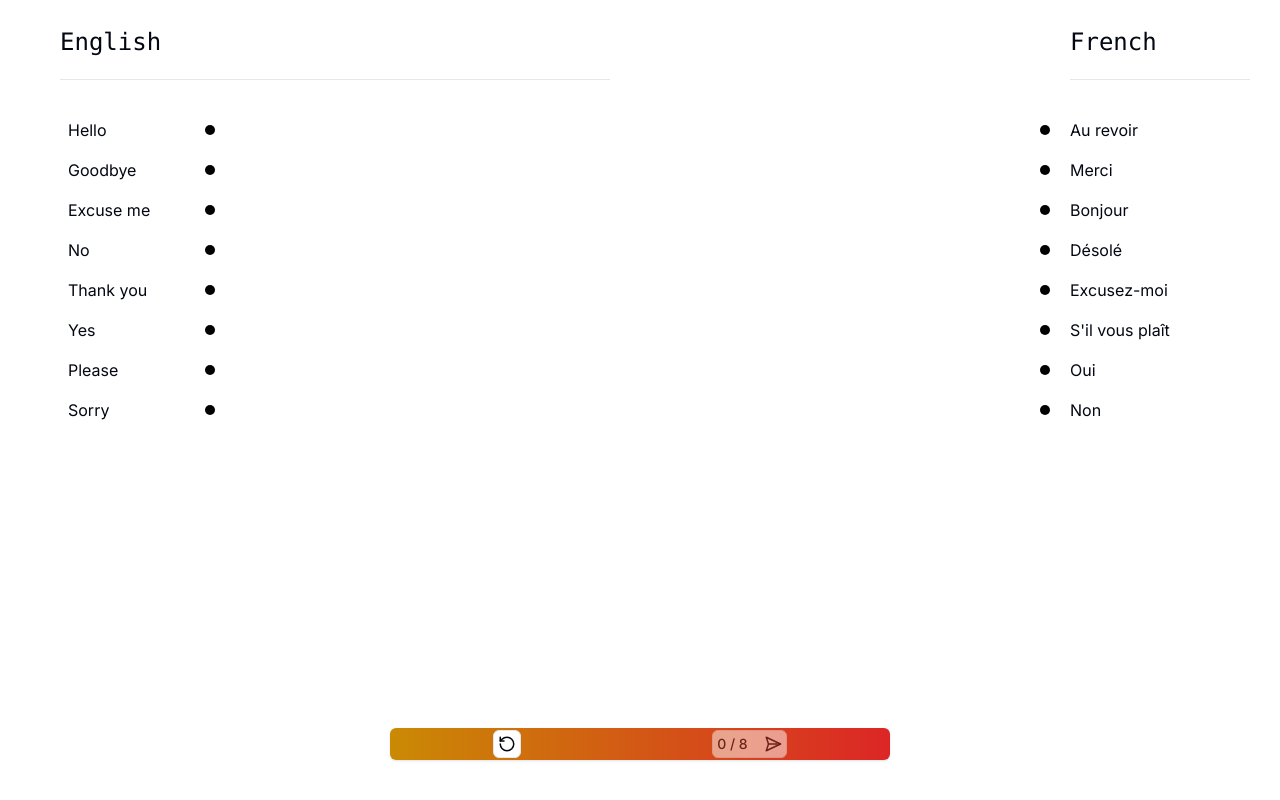
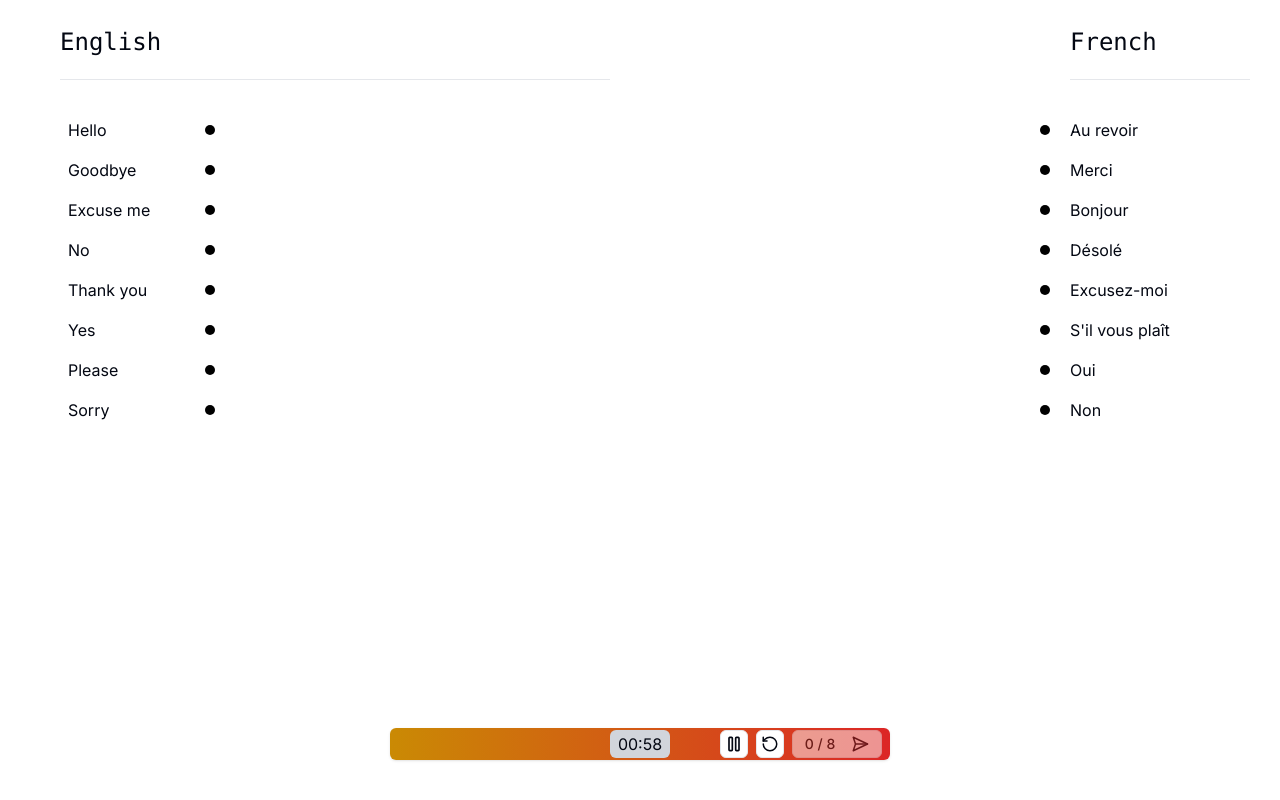
Before and after one commit to wbsdickson/memory-quest, a Next.js app: page / in a window 1280 px wide. Both pictures are taken after a click on the button "Go". Built offline with nearby package versions, Linux system fonts and the light colour scheme.

Commit message:
add timer

```diff
--- a/app/page.tsx
+++ b/app/page.tsx
@@ -1,35 +1,35 @@
-"use client"
+"use client";
 
-import {Index} from "@/components/linking-game";
+import { Index } from "@/components/linking-game";
 import Landing from "@/components/landing";
-import {useState} from "react";
-import {AnimatePresence, motion} from "framer-motion";
+import { useState } from "react";
+import { AnimatePresence, motion } from "framer-motion";
 
 export default function App() {
   const [isLandingShow, setIsLandingShow] = useState(true);
 
   return (
-        <div className="overflow-hidden">
+    <div>
       <AnimatePresence mode="wait">
         {isLandingShow ? (
           <motion.div
             key="landing"
-                        initial={{y: 10, opacity: 0}}
-                        animate={{y: 0, opacity: 1}}
-                        exit={{y: -10, opacity: 0}}
-                        transition={{duration: 0.2}}
+            initial={{ y: 10, opacity: 0 }}
+            animate={{ y: 0, opacity: 1 }}
+            exit={{ y: -10, opacity: 0 }}
+            transition={{ duration: 0.2 }}
           >
-                        <Landing onPlay={() => setIsLandingShow(false)}/>
+            <Landing onPlay={() => setIsLandingShow(false)} />
           </motion.div>
         ) : (
           <motion.div
             key="linkingGame"
-                        initial={{y: 10, opacity: 0}}
-                        animate={{y: 0, opacity: 1}}
-                        exit={{y: -10, opacity: 0}}
-                        transition={{duration: 0.2}}
+            initial={{ y: 10, opacity: 0 }}
+            animate={{ y: 0, opacity: 1 }}
+            exit={{ y: -10, opacity: 0 }}
+            transition={{ duration: 0.2 }}
           >
-                        <Index/>
+            <Index />
           </motion.div>
         )}
       </AnimatePresence>
--- a/components/linking-game/game-bar.tsx
+++ b/components/linking-game/game-bar.tsx
@@ -1,32 +1,107 @@
 import React from "react";
 import { AnimatePresence, motion } from "framer-motion";
 import { Button } from "@/components/ui/button";
-import { RotateCcw, SendHorizontal } from "lucide-react";
+import { Pause, Play, RotateCcw, SendHorizontal } from "lucide-react";
 import { Tooltip, TooltipContent, TooltipProvider, TooltipTrigger } from "@/components/ui/tooltip";
+import { useTimer } from "react-timer-hook";
 
 interface Props {
   answer: Array<{ from: string; to: string }>;
-  resetAnswer: () => void;
+  onResetAnswer: () => void;
+  onGrade: () => void;
 }
 
-const GameBar = ({ answer, resetAnswer }: Props) => {
+const GameBar = ({ answer, onResetAnswer, onGrade }: Props) => {
+
+  const getNewTimer = () => {
+    const expiryTimestamp = new Date();
+    expiryTimestamp.setSeconds(expiryTimestamp.getSeconds() + 60);
+    return expiryTimestamp;
+  };
+
+  const {
+    totalSeconds,
+    seconds,
+    minutes,
+    hours,
+    days,
+    isRunning,
+    start,
+    pause,
+    resume,
+    restart
+  } = useTimer({ autoStart: true, expiryTimestamp: getNewTimer(), onExpire: () => console.warn("onExpire called") });
 
   const isAnsweredAll = answer.length === 8;
+
+
+  const onReset = () => {
+    onResetAnswer();
+    restart(getNewTimer());
+  };
+
+  const onPauseOrResume = () => {
+    if (isRunning) {
+      pause();
+    } else {
+      resume();
+    }
+  };
 
   return (
     <AnimatePresence mode="wait">
       <motion.div
-        className="p-2 bg-gradient-to-r from-yellow-600 to-red-600 fixed inset-x-0 bottom-10 h-8 w-full max-w-[500px] mx-auto flex justify-around shadow rounded-md items-center align-middle"
+        className="p-2 bg-gradient-to-r from-yellow-600 to-red-600 fixed inset-x-0 bottom-10 h-8 w-[500px] mx-auto shadow rounded-md flex items-center justify-end"
         key="gameBar"
         initial={{ y: 10, opacity: 0 }}
         animate={{ y: 0, opacity: 1 }}
         exit={{ y: -10, opacity: 0 }}
         transition={{ duration: .2, delay: .2 }}
       >
+        <div className="absolute left-0 right-0 mx-auto w-[60px] text-center"> {/* Center the timer */}
+          <div className="rounded-md bg-gray-300 p-1 h-7 flex items-center justify-center">
+            {`${minutes.toString().padStart(2, "0")}:${seconds.toString().padStart(2, "0")}`}
+          </div>
+        </div>
+
+
         <TooltipProvider delayDuration={.2}>
+          <div className="flex space-x-2">
             <Tooltip>
               <TooltipTrigger asChild>
-              <Button variant="outline" size="icon" className="w-7 h-7 p-1" onClick={resetAnswer}>
+                <Button variant="outline" size="icon" className="w-7 h-7 p-1" onClick={onPauseOrResume}>
+                  <AnimatePresence mode="wait">
+                    {isRunning ? (
+                      <motion.div
+                        key="pause"
+                        initial={{ opacity: 0 }}
+                        animate={{ opacity: 1 }}
+                        exit={{ opacity: 0 }}
+                        transition={{ duration: 0.2 }}
+                      >
+                        <Pause className="w-5 h-5" />
+                      </motion.div>
+                    ) : (
+                      <motion.div
+                        key="play"
+                        initial={{ opacity: 0 }}
+                        animate={{ opacity: 1 }}
+                        exit={{ opacity: 0 }}
+                        transition={{ duration: 0.2 }}
+                      >
+                        <Play className="w-5 h-5" />
+                      </motion.div>
+                    )}
+                  </AnimatePresence>
+                </Button>
+              </TooltipTrigger>
+              <TooltipContent>
+                <p>Pause</p>
+              </TooltipContent>
+            </Tooltip>
+            <Tooltip>
+              <TooltipTrigger asChild>
+                <Button variant="outline" size="icon" className="w-7 h-7 p-1" onClick={onReset}>
                   <RotateCcw />
                 </Button>
               </TooltipTrigger>
@@ -37,7 +112,9 @@ const GameBar = ({ answer, resetAnswer }: Props) => {
 
             <Tooltip>
               <TooltipTrigger asChild>
-              <Button disabled={!isAnsweredAll} variant="outline" className="h-7 p-1 flex gap-4">
+                <Button disabled={!isAnsweredAll} variant="outline"
+                        className="h-7 p-1 flex gap-4 w-[90px]"
+                        onClick={onGrade}>
                   {answer.length} / 8
                   <SendHorizontal size={18} />
                 </Button>
@@ -46,9 +123,8 @@ const GameBar = ({ answer, resetAnswer }: Props) => {
                 <p>Grade</p>
               </TooltipContent>
             </Tooltip>
+          </div>
         </TooltipProvider>
-
-
       </motion.div>
 
 
--- a/components/linking-game/index.tsx
+++ b/components/linking-game/index.tsx
@@ -20,14 +20,19 @@ const wordPairs: Array<WordPair> = [
 export function Index() {
   const [answer, setAnswer] = useState<{ from: string; to: string }[]>([]);
 
-  const resetAnswer = () => {
+  const onResetAnswer = () => {
     setAnswer([]);
   };
 
+  const onGrade = () => {
+    console.log(answer);
+
+  };
+
   return (
-    <>
+    <div className="h-screen w-screen">
       <GameBody answer={answer} setAnswer={setAnswer} wordPairs={wordPairs} />
-      <GameBar answer={answer} resetAnswer={resetAnswer} />
-    </>
+      <GameBar answer={answer} onResetAnswer={onResetAnswer} onGrade={onGrade} />
+    </div>
   );
 }
--- a/package.json
+++ b/package.json
@@ -19,6 +19,7 @@
     "node-sass": "^9.0.0",
     "react": "^18",
     "react-dom": "^18",
+    "react-timer-hook": "^3.0.7",
     "tailwind-merge": "^2.2.2",
     "tailwindcss-animate": "^1.0.7"
   },
```
Also changed, not shown: 1 other file (tests, documents, lock files or other folders). Lines whose indentation alone changed are shown as unchanged.
